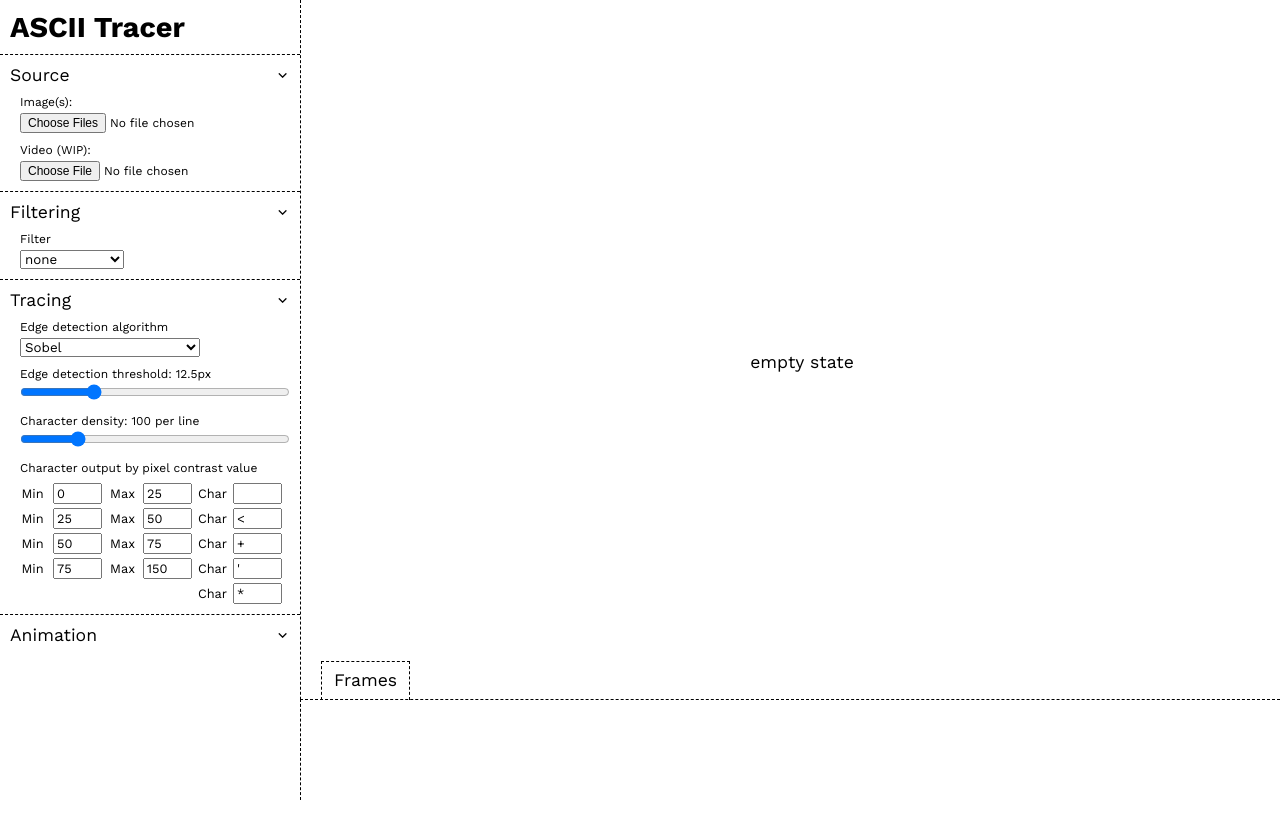
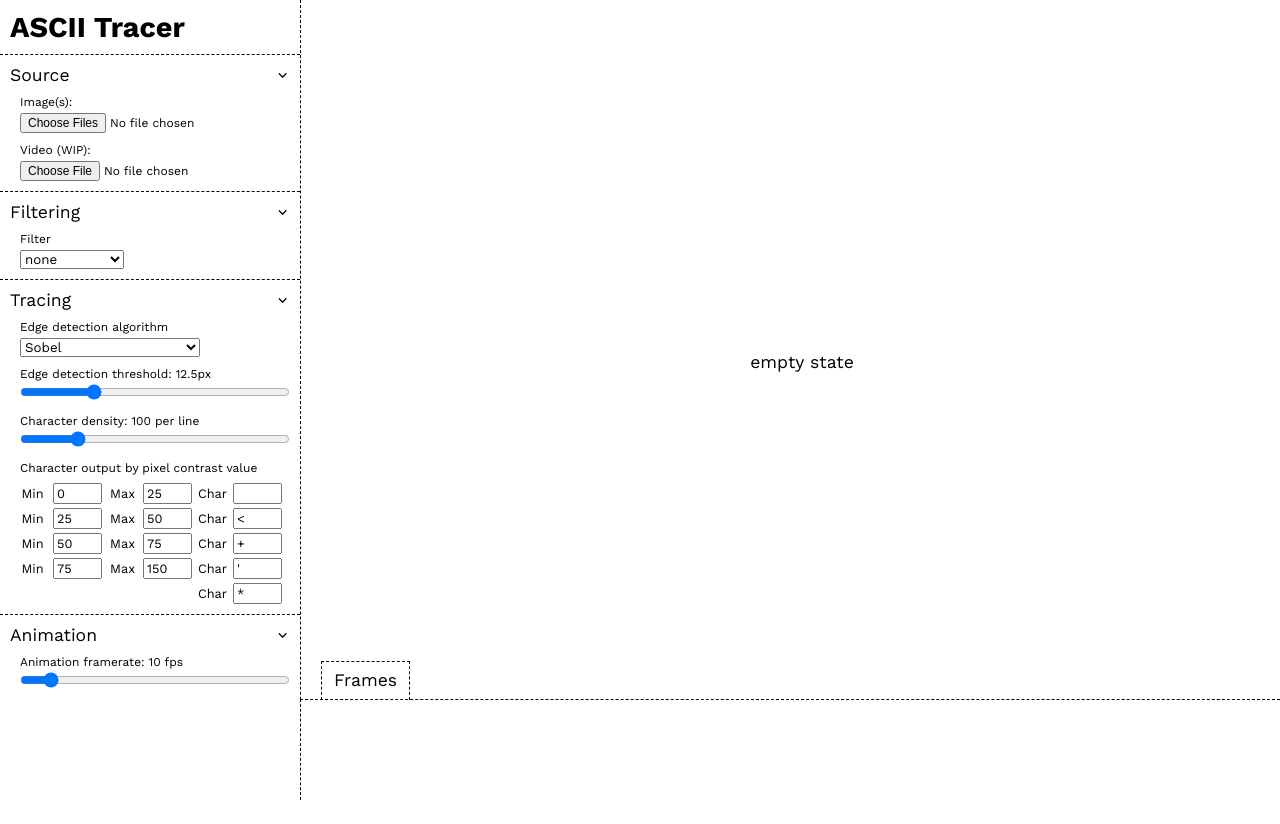
Before and after one commit to bradysheridan/ascii-animator, a Next.js app: page / in a window 1280 px wide. Built offline with nearby package versions, Linux system fonts and the light colour scheme.

Commit message:
Add control for animation framerate

```diff
--- a/src/components/CanvasASCII.js
+++ b/src/components/CanvasASCII.js
@@ -5,6 +5,7 @@ export default function CanvasASCII(props) {
   const {
     asciiStrings,
     animating,
+    animationFramerate,
     controlAsciiString,
     selectedFrameIndex
   } = props;
@@ -18,7 +19,7 @@ export default function CanvasASCII(props) {
   useEffect(() => {
     if (controlAsciiString) {
       var fittedFontSize = fitTextToContainer(controlAsciiString, 'monospace', width),
-          fittedLineHeight = 0.62 * fittedFontSize;
+          fittedLineHeight = 0.61 * fittedFontSize;
 
       setFontSize(fittedFontSize);
       setLineHeight(fittedLineHeight);
@@ -30,7 +31,7 @@ export default function CanvasASCII(props) {
   useEffect(() => {
     if (animating) {
       let step = () => setLocalFrameIndex(localFrameIndex => (localFrameIndex + 1 === asciiStrings.length) ? 0 : localFrameIndex + 1);
-      let interval = setInterval(step, 150);
+      let interval = setInterval(step, 1000 / animationFramerate); /* 1000/fps = animation interval in milliseconds */
       step();
       setAnimationInterval(interval);
     } else {
--- a/src/components/Controls.js
+++ b/src/components/Controls.js
@@ -26,7 +26,9 @@ export default function Controls() {
     characterDensity,
     setCharacterDensity,
     characterOutputs,
-    setCharacterOutputs
+    setCharacterOutputs,
+    animationFramerate,
+    setAnimationFramerate
   } = useContext(ControlsContext);
 
   return(
@@ -127,6 +129,16 @@ export default function Controls() {
       </Dropdown>
 
       <Dropdown label="Animation">
+        <ControlSlider
+          label={"Animation framerate"}
+          name={"animation-framerite"}
+          unit={" fps"}
+          min={1}
+          max={100}
+          step={1}
+          value={animationFramerate}
+          onChange={setAnimationFramerate}
+        />
       </Dropdown>
     </nav>
   );
--- a/src/components/ControlsContext.js
+++ b/src/components/ControlsContext.js
@@ -18,6 +18,7 @@ export const ControlsProvider = (props) => {
     [75, 150, "'"],
     ["*"]
   ]);
+  const [animationFramerate, setAnimationFramerate] = useState(10);
 
   return(
     <ControlsContext.Provider
@@ -39,7 +40,9 @@ export const ControlsProvider = (props) => {
         characterDensity,
         setCharacterDensity,
         characterOutputs,
-        setCharacterOutputs
+        setCharacterOutputs,
+        animationFramerate,
+        setAnimationFramerate
       }}
     >
       {props.children}
--- a/src/pages/index.js
+++ b/src/pages/index.js
@@ -21,7 +21,8 @@ export default function Index() {
     filter,
     animating,
     characterDensity,
-    characterOutputs
+    characterOutputs,
+    animationFramerate
   } = useContext(ControlsContext);
 
   const renderFrames = () => sourceImages.map((sourceImage, i) => {
@@ -75,6 +76,7 @@ export default function Index() {
             <CanvasASCII
               asciiStrings={asciiStrings}
               animating={animating}
+              animationFramerate={animationFramerate}
               controlAsciiString={asciiStrings[0]}
               selectedFrameIndex={selectedFrame}
             />
```
Also changed, not shown: 1 other file (tests, documents, lock files or other folders).
